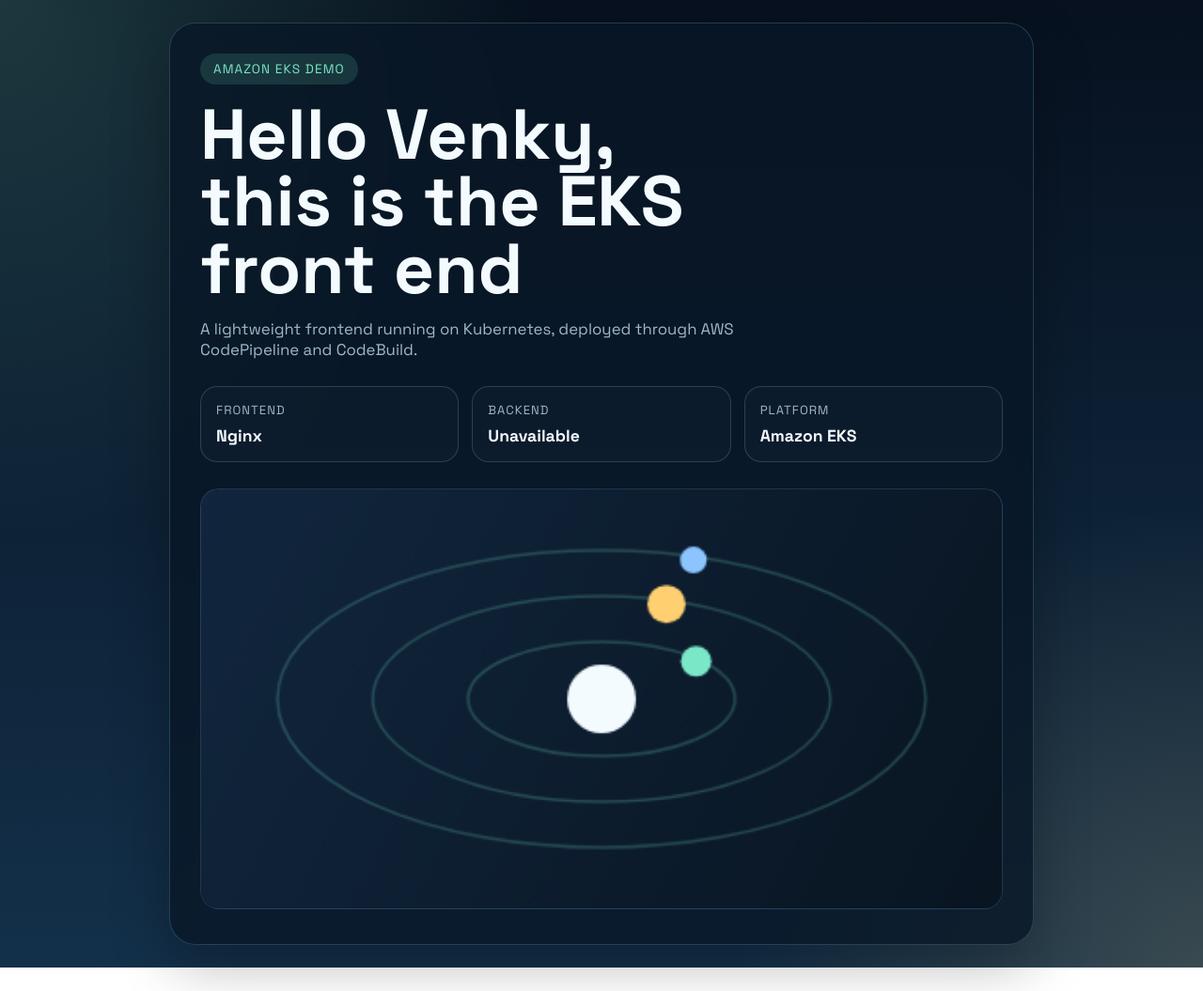
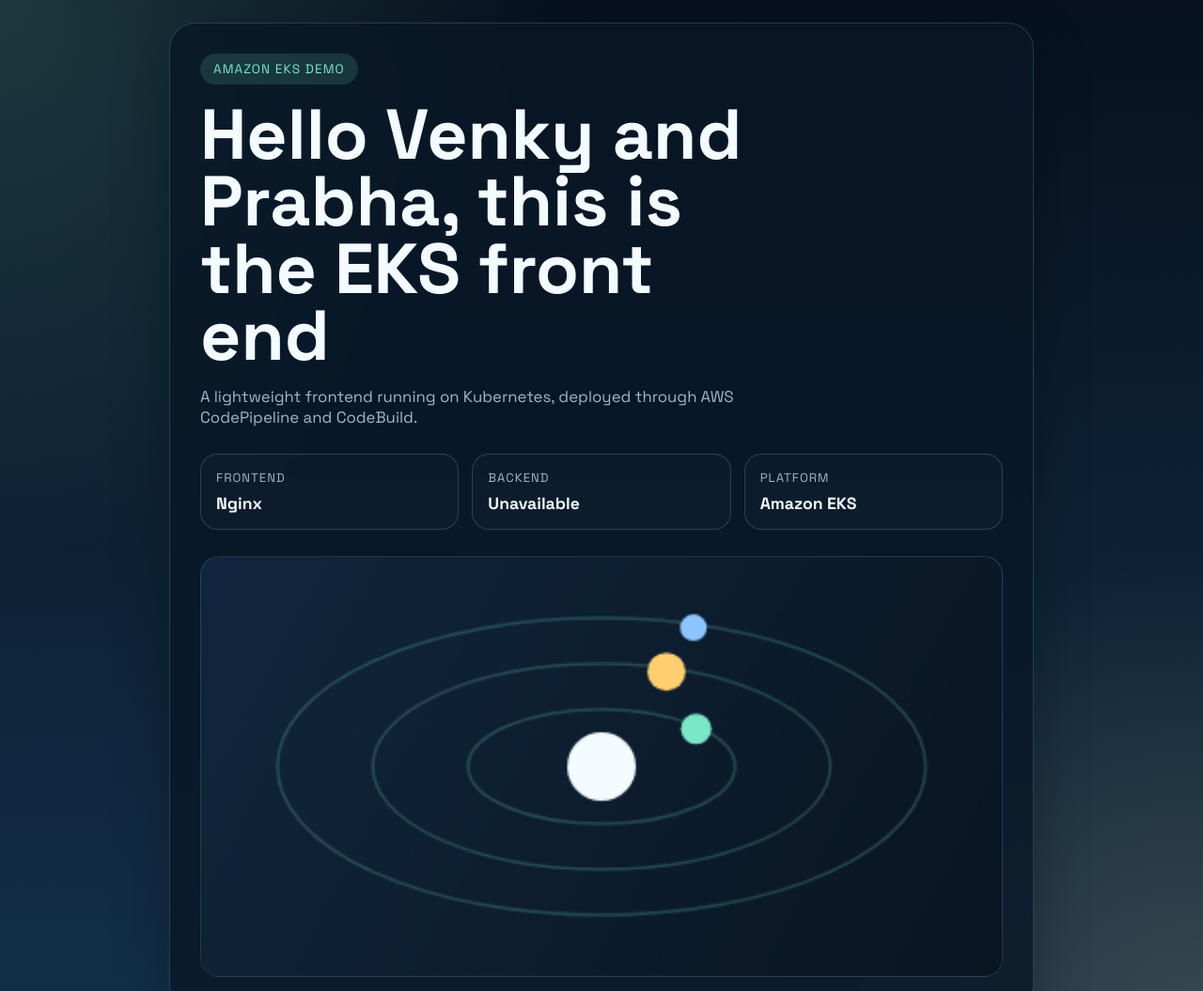
Before and after one commit to venkykosini/surgtech-eks, a website: page frontend/index.html in a window 1280 px wide. Shown: the top 1055 px of the page at 94% size. Before the commit the page ends 1030 px from the top, so only its background shows below. Drawn offline with Linux system fonts and the light colour scheme; no server answers.

Commit message:
Update frontend greeting

```diff
--- a/frontend/index.html
+++ b/frontend/index.html
@@ -16,7 +16,7 @@
     <main class="hero">
       <section class="card">
         <div class="badge">Amazon EKS Demo</div>
-        <h1>Hello Venky, this is the EKS front end</h1>
+        <h1>Hello Venky and Prabha, this is the EKS front end</h1>
         <p>
           A lightweight frontend running on Kubernetes, deployed through AWS
           CodePipeline and CodeBuild.
```
